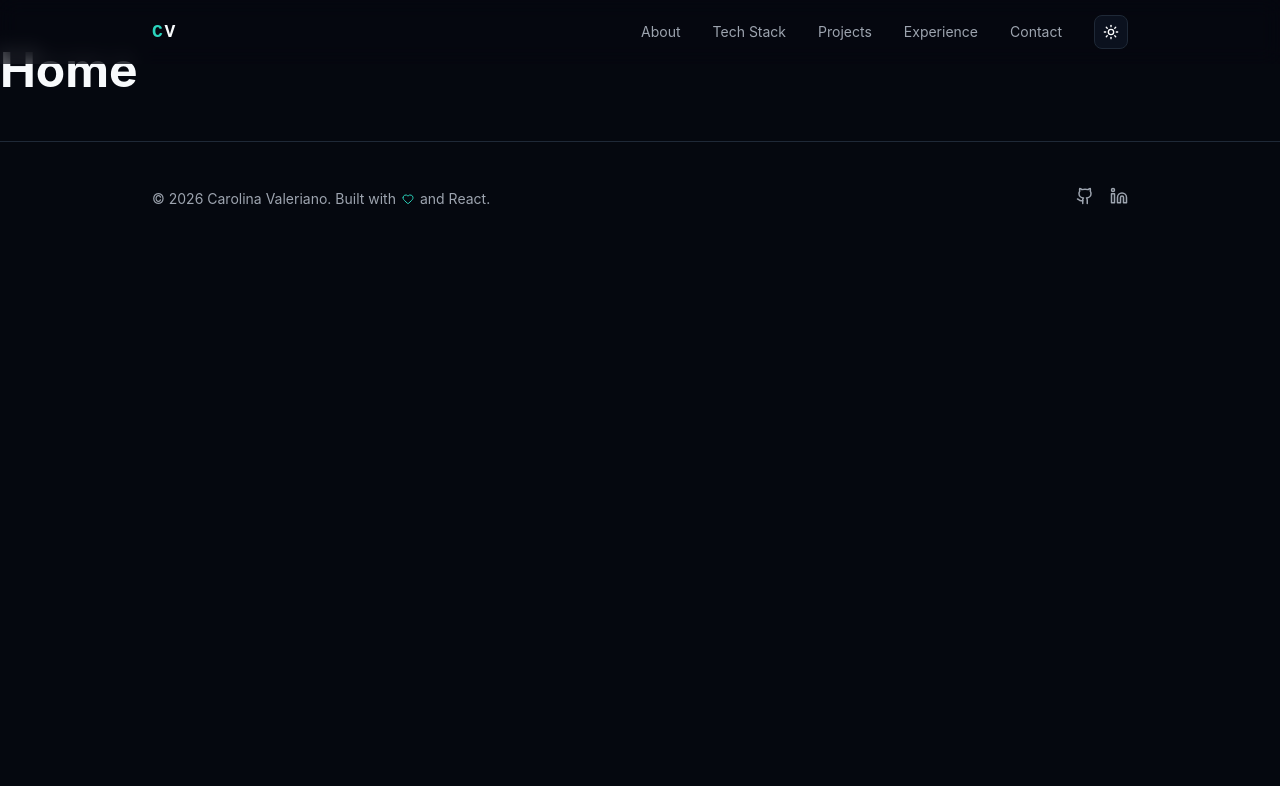
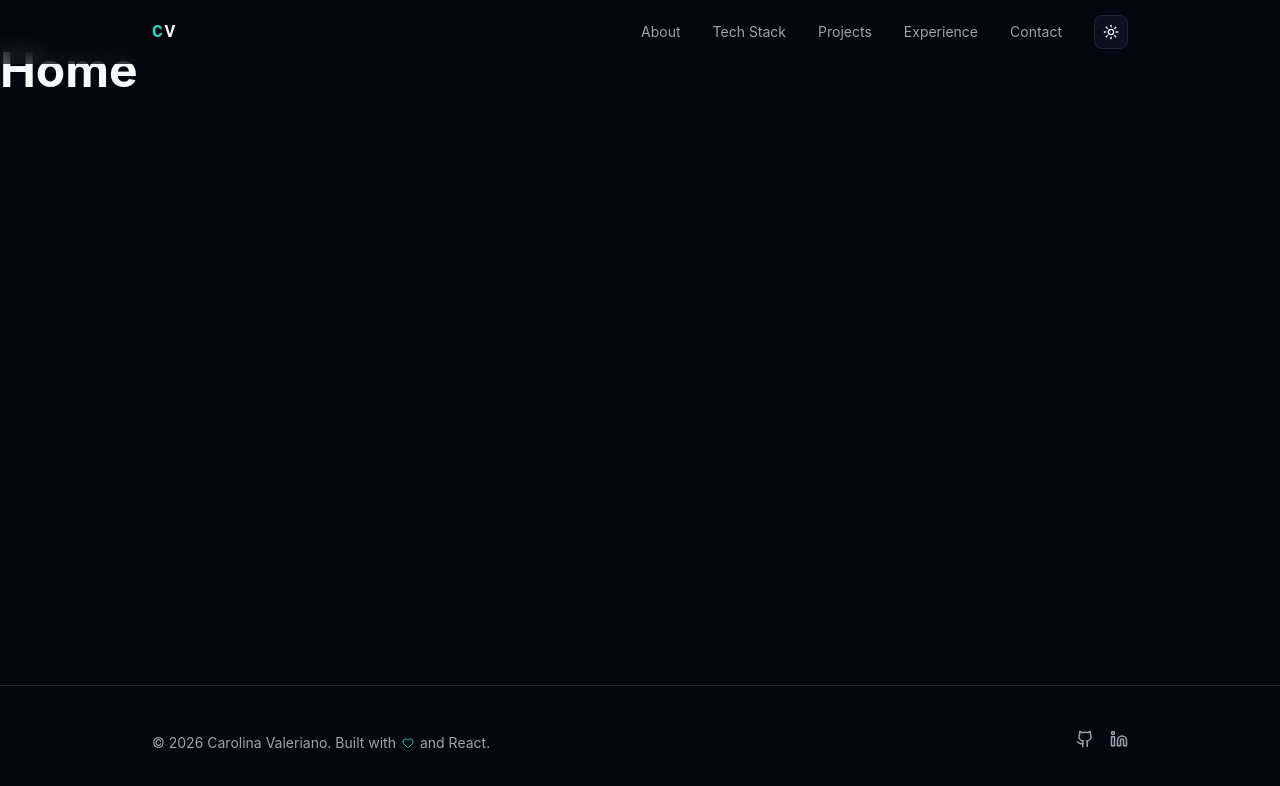
Before and after one commit to valerianocarolina/portfolio, a React (Vite) app: page / in a window 1280 px wide. Shown: the top 786 px of the page. Built offline with nearby package versions, Linux system fonts and the light colour scheme.

Commit message:
feat: restructure App component layout and rename Navbar to Header

```diff
--- /dev/null
+++ b/src/App.css
@@ -0,0 +1,9 @@
+.app-container {
+  display: flex;
+  flex-direction: column;
+  min-height: 100vh;
+}
+
+.app-main {
+  flex: 1;
+}
--- a/src/App.tsx
+++ b/src/App.tsx
@@ -2,13 +2,18 @@ import { BrowserRouter } from 'react-router-dom'
 import Header from './components/Header/Header'
 import { AppRoutes } from './routes'
 import { Footer } from './components/Footer/Footer'
+import './App.css'
 
 function App() {
   return (
     <BrowserRouter>
-      <Header />
-      <AppRoutes />
-      <Footer />
+      <div className="app-container">
+        <Header />
+        <main className="app-main">
+          <AppRoutes />
+        </main>
+        <Footer />
+      </div>
     </BrowserRouter>
   )
 }
--- a/src/components/Header/Header.tsx
+++ b/src/components/Header/Header.tsx
@@ -5,7 +5,7 @@ import { routes } from '../../routes/routesConfig'
 
 import './Header.css'
 
-const Navbar = () => {
+const Header = () => {
   const [isOpen, setIsOpen] = useState(false)
   const [isDark, setIsDark] = useState(true)
   const [scrolled, setScrolled] = useState(false)
@@ -106,4 +106,4 @@ const Navbar = () => {
   )
 }
 
-export default Navbar
+export default Header
```
